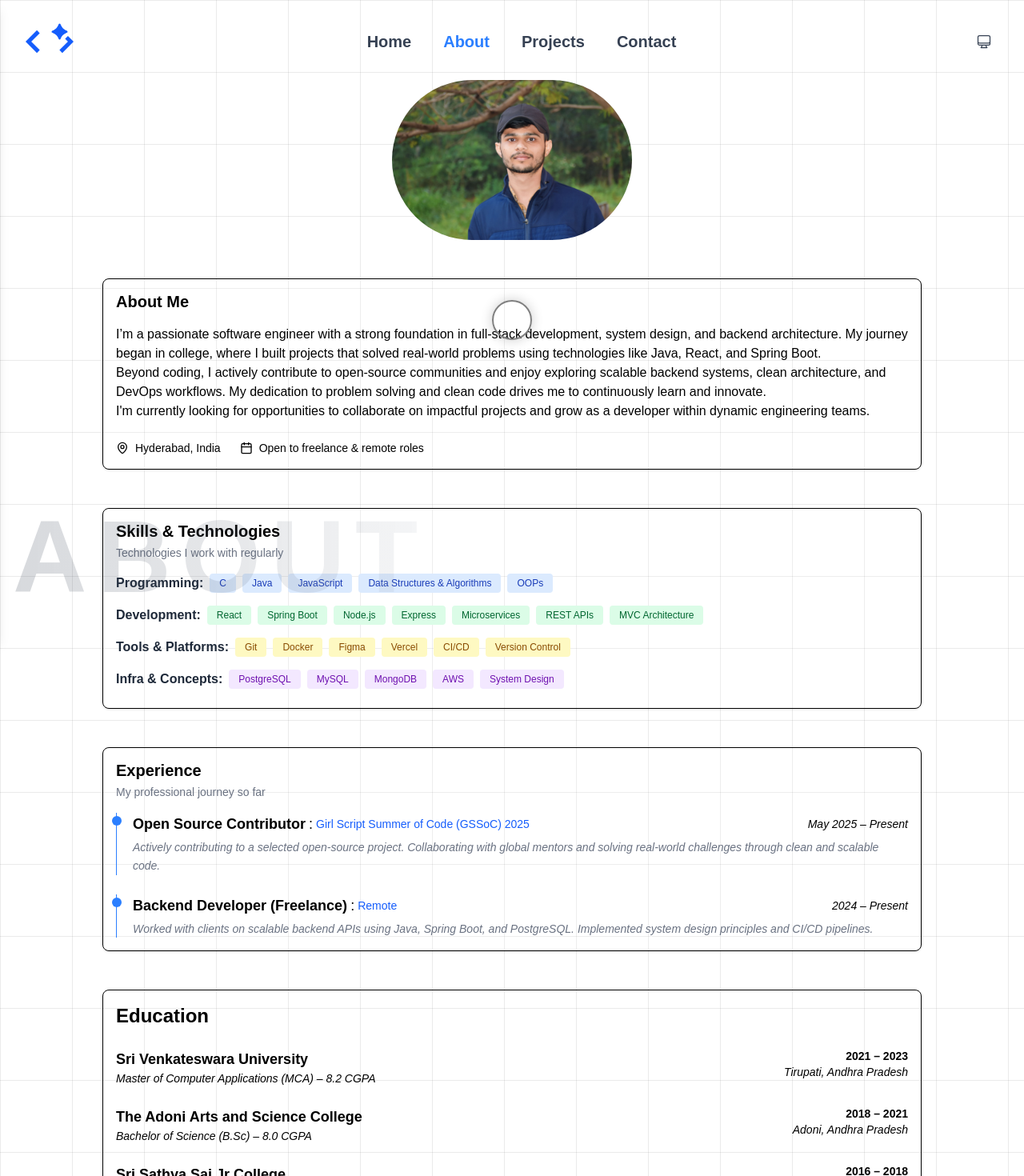
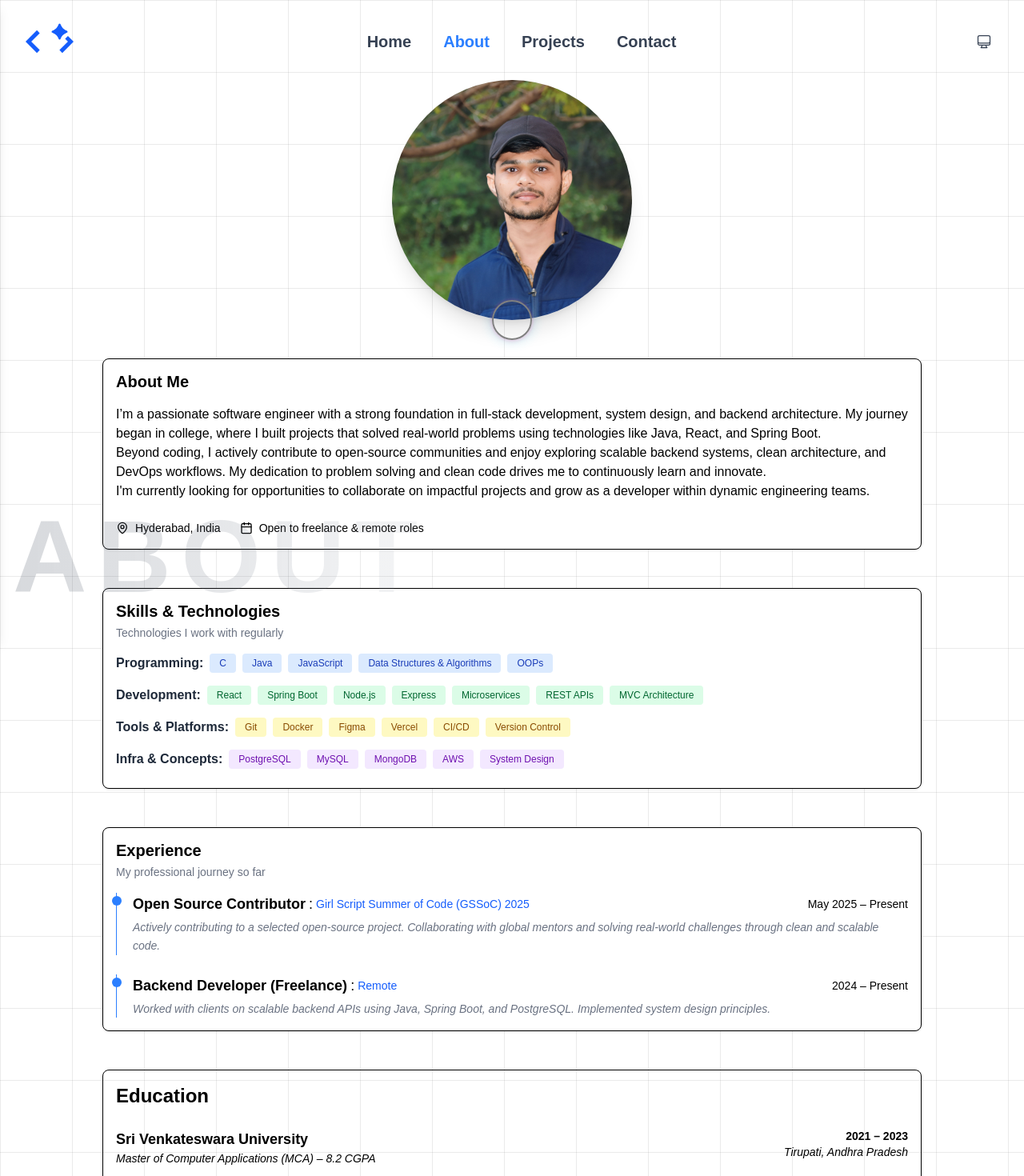
Before and after one commit to Mansoor-P/mansoor-developer-portfolio, a React (Vite) app: page /about in a window 1280 px wide. Shown: the top 1470 px of the page at 80% size. Built offline with nearby package versions, Linux system fonts and the light colour scheme.

Commit message:
Refactor and enhance UI components: added animations, improved layout, updated styles

```diff
--- a/package.json
+++ b/package.json
@@ -10,8 +10,11 @@
     "preview": "vite preview"
   },
   "dependencies": {
+    "@heroicons/react": "^2.2.0",
     "@tailwindcss/vite": "^4.1.11",
     "classnames": "^2.5.1",
+    "framer-motion": "^12.20.2",
+    "lucide-react": "^0.525.0",
     "react": "^19.1.0",
     "react-dom": "^19.1.0",
     "react-icons": "^5.5.0",
--- a/src/components/MouseFollower.jsx
+++ b/src/components/MouseFollower.jsx
@@ -53,7 +53,12 @@ export default function MouseFollower() {
         borderRadius: "50%",
         pointerEvents: "none",
         border: "2px solid gray",
-        boxShadow: "0 0 15px rgba(0,0,0,0.2)",
+       boxShadow: `
+  0 0 5px rgba(255, 0, 150, 0.2),
+  0 0 10px rgba(255, 100, 100, 0.2),
+  0 0 15px rgba(0, 200, 255, 0.3)
+`,
+
         zIndex: 9999,
 
         // This makes the magnifier effect:
--- a/src/components/about/AboutCTASection.jsx
+++ b/src/components/about/AboutCTASection.jsx
@@ -3,7 +3,7 @@ import { Button } from "../ui/Button";
 import { Download, ExternalLink } from "lucide-react";
 
 const AboutCTASection = () => (
-  <div className="text-center space-y-4">
+  <div className="text-center space-y-4 ">
     <h2 className="text-2xl font-bold">Let's Work Together</h2>
     <p className="text-muted-foreground">
       I'm always interested in new opportunities and exciting projects.
--- a/src/components/about/AboutExperienceCard.jsx
+++ b/src/components/about/AboutExperienceCard.jsx
@@ -19,7 +19,7 @@ const experience = [
     company: "Remote",
     period: "2024 – Present",
     description:
-      "Worked with clients on scalable backend APIs using Java, Spring Boot, and PostgreSQL. Implemented system design principles and CI/CD pipelines.",
+      "Worked with clients on scalable backend APIs using Java, Spring Boot, and PostgreSQL. Implemented system design principles.",
   },
 ];
 
@@ -44,7 +44,7 @@ const AboutExperienceCard = () => (
                   </p>
                 </div>
 
-                <p className="italic text-sm text-muted-foreground whitespace-nowrap">
+                <p className=" text-sm text-muted-foreground whitespace-nowrap">
                   {job.period}
                 </p>
               </div>
--- a/src/components/about/AboutHeader.jsx
+++ b/src/components/about/AboutHeader.jsx
@@ -1,21 +1,25 @@
 import React from "react";
 import mansoorPic from "../../assets/mansoor-pic.jpg";
+import { motion } from "framer-motion";
 
 const AboutHeader = () => (
-  <div className="text-center mt-5 mb-12">
-    <img
-      src={mansoorPic}
-      alt="Mansoor Profile"
-      width={300}
-      height={300}
-      className="rounded-full mx-auto mb-6 object-cover"
-    />
-    {/*
-    <h1 className="text-4xl font-bold mb-4">About Me</h1>
-<p className="text-xl text-muted-foreground max-w-2xl mx-auto">
-  I’m a full-stack developer who enjoys solving complex backend challenges and building scalable, user-centric applications. As a GSoC 2025 Contributor, I collaborate on impactful open-source projects.
-</p> */}
-  </div>
+<motion.div
+  className="text-center mt-5 mb-12"
+  initial={{ opacity: 0, y: 30 }}
+  animate={{ opacity: 1, y: 0 }}
+  transition={{ duration: 0.8, ease: "easeOut" }}
+>
+  <motion.img
+    src={mansoorPic}
+    alt="Mansoor Profile"
+    width={200}
+    height={200}
+    className="w-[300px] h-[300px] rounded-full mx-auto mb-6 object-cover shadow-xl"
+    whileTap={{ scale: 0.95 }}
+    transition={{ type: "spring", stiffness: 200, damping: 10 }}
+  />
+</motion.div>
+
 );
 
 export default AboutHeader;
--- a/src/components/ui/Card.jsx
+++ b/src/components/ui/Card.jsx
@@ -1,7 +1,7 @@
 export function Card({ children, className = "", as: Component = "div" }) {
   return (
     <Component
-      className={`rounded-lg border bg-white/10 dark:bg-gray-900 p-4 shadow-sm ${className}`}
+      className={`rounded-lg border  bg-white dark:bg-black text-black dark:text-white  p-4 shadow-sm ${className}`}
     >
       {children}
     </Component>
--- a/src/layouts/PlainGridLayout.jsx
+++ b/src/layouts/PlainGridLayout.jsx
@@ -1,6 +1,6 @@
 export default function PlainGridLayout({ children }) {
   return (
-    <div className="relative min-h-screen bg-white dark:bg-gray-900 text-black dark:text-white overflow-hidden">
+    <div className="relative min-h-screen bg-white dark:bg-black text-black dark:text-white overflow-hidden">
       {/* Grid background */}
       <div className="absolute inset-0 pointer-events-none z-0 bg-grid" />
 
--- a/src/pages/About.jsx
+++ b/src/pages/About.jsx
@@ -9,7 +9,7 @@ import Watermark from "../components/Watermark";
 
 export default function About() {
   return (
-    <div className="container mx-auto px-2 py-4">
+    <div className="container mx-auto px-2 py-4 mb-10">
        <Watermark />
       <div className="max-w-5xl mx-auto space-y-12">
         <AboutHeader />
--- a/src/routes/AppRoutes.jsx
+++ b/src/routes/AppRoutes.jsx
@@ -5,7 +5,7 @@ import Home from '../pages/Home';
 import About from '../pages/About';
 import Projects from '../pages/Projects';
 import Contact from '../pages/Contact';
-
+import ProjectDetails from "../pages/ProjectDetails";
 const AppRoutes = () => {
   return (
     <Routes>
@@ -13,6 +13,8 @@ const AppRoutes = () => {
       <Route path="/about" element={<About />} />
       <Route path="/projects" element={<Projects />} />
       <Route path="/contact" element={<Contact />} />
+      <Route path="/projects/:slug" element={<ProjectDetails />} />
+
     </Routes>
   );
 };
--- a/src/styles/index.css
+++ b/src/styles/index.css
@@ -1,20 +1,15 @@
 @import "tailwindcss";
-@import url('https://fonts.googleapis.com/css2?family=Lora:ital,wght@0,400..700;1,400..700&display=swap');
-@import url('https://fonts.googleapis.com/css2?family=DM+Sans:ital,opsz,wght@0,9..40,100..1000;1,9..40,100..1000&family=Lora:ital,wght@0,400..700;1,400..700&display=swap');
 @import url('https://fonts.googleapis.com/css2?family=DM+Sans:ital,opsz,wght@0,9..40,100..1000;1,9..40,100..1000&family=Lexend:wght@100..900&family=Lora:ital,wght@0,400..700;1,400..700&display=swap');
 
 
 @custom-variant dark (&:where(.dark, .dark *));
 
 body {
-  /* font-family: 'Lora', serif; */
-   /* font-family: 'DM Sans', sans-serif; */
+
   font-family: "Lexend", sans-serif;
   font-optical-sizing: auto;
   font-weight: 300; /* normal weight */
 }
-
-
 
 /* Custom grid background for light mode */
 .bg-grid {
```
Also changed, not shown: 1 other file (tests, documents, lock files or other folders).
